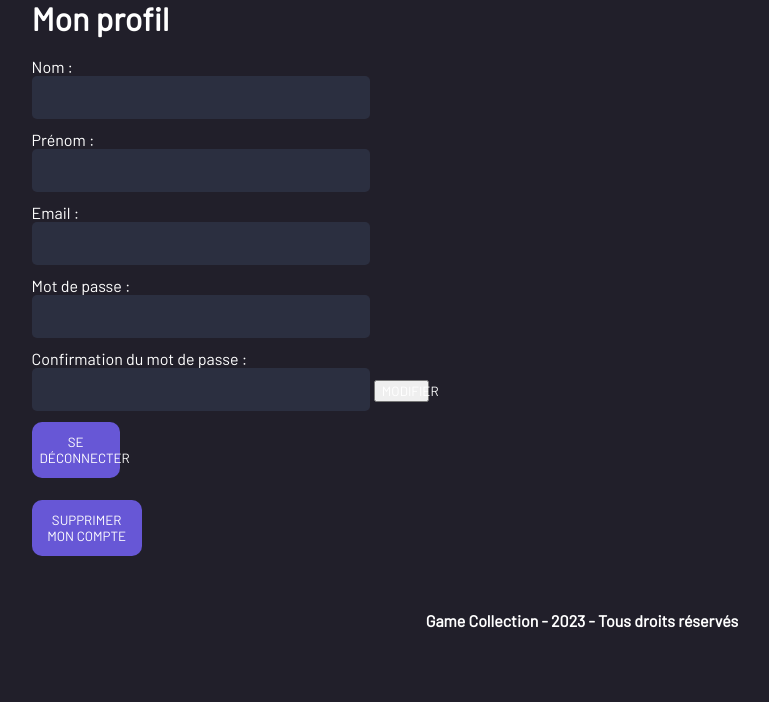
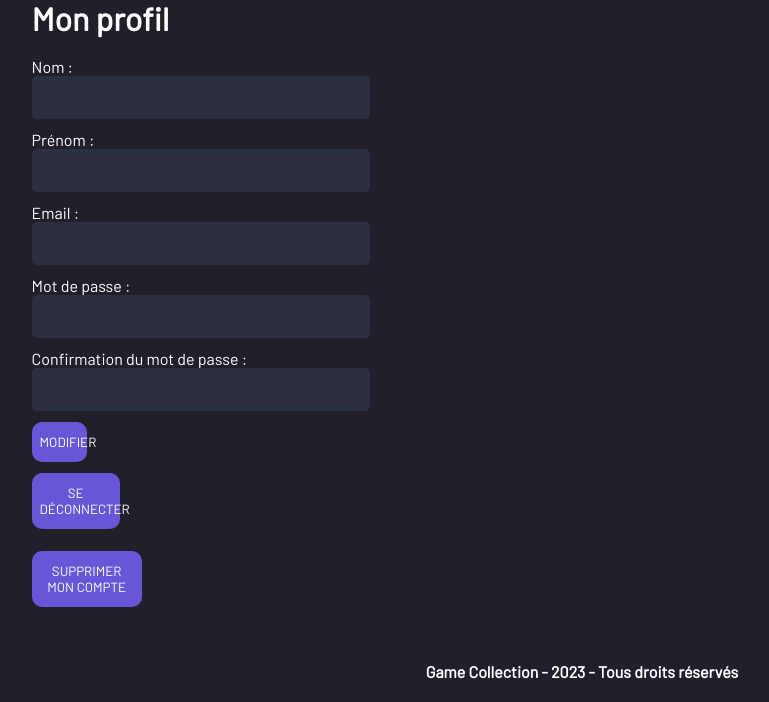
Before and after one commit to D-Lilian/game_collection, a PHP site: template view/viewProfil.php in a window 1280 px wide. Shown: the part 115-817 px from the top of the page, without its empty margins (58-827 px from the left). Before the commit the page ends 743 px from the top, so only its background shows below. Run offline with PHP 8.4, Linux system fonts and the light colour scheme; the template is opened without the code that fills it, so the values that code supplies are empty.

Commit message:
correcting again misspell

```diff
--- a/assets/css/profil.css
+++ b/assets/css/profil.css
@@ -27,7 +27,7 @@ body, ul {
     border-radius: 5px;
 }
 
-.button, .delete, .disconnect, .uppdate{
+.button, .delete, .disconnect, .update{
     display: block;
     padding-bottom: 10px;
     padding-top: 10px;
```
